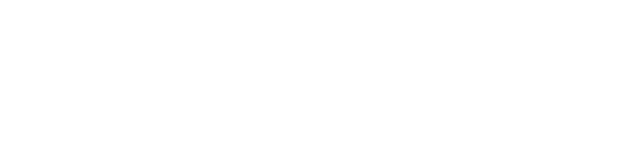
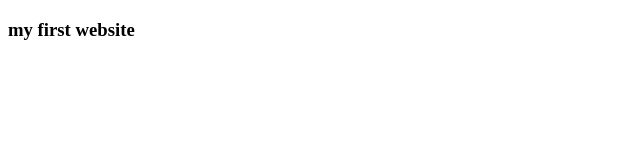
Before and after one commit to MILON-2377/my-first-github-repo, a plain HTML site: page index.html in a window 1280 px wide. Shown: the whole page, without its empty margins (0-640 px from the left). Drawn offline with Linux system fonts and the light colour scheme.

Commit message:
this is the second commit-

```diff
--- a/index.html
+++ b/index.html
@@ -6,6 +6,6 @@
     <title>My First Ever Github Repo</title>
 </head>
 <body>
-
+    <h3>my first website </h3>
 </body>
 </html>
```
